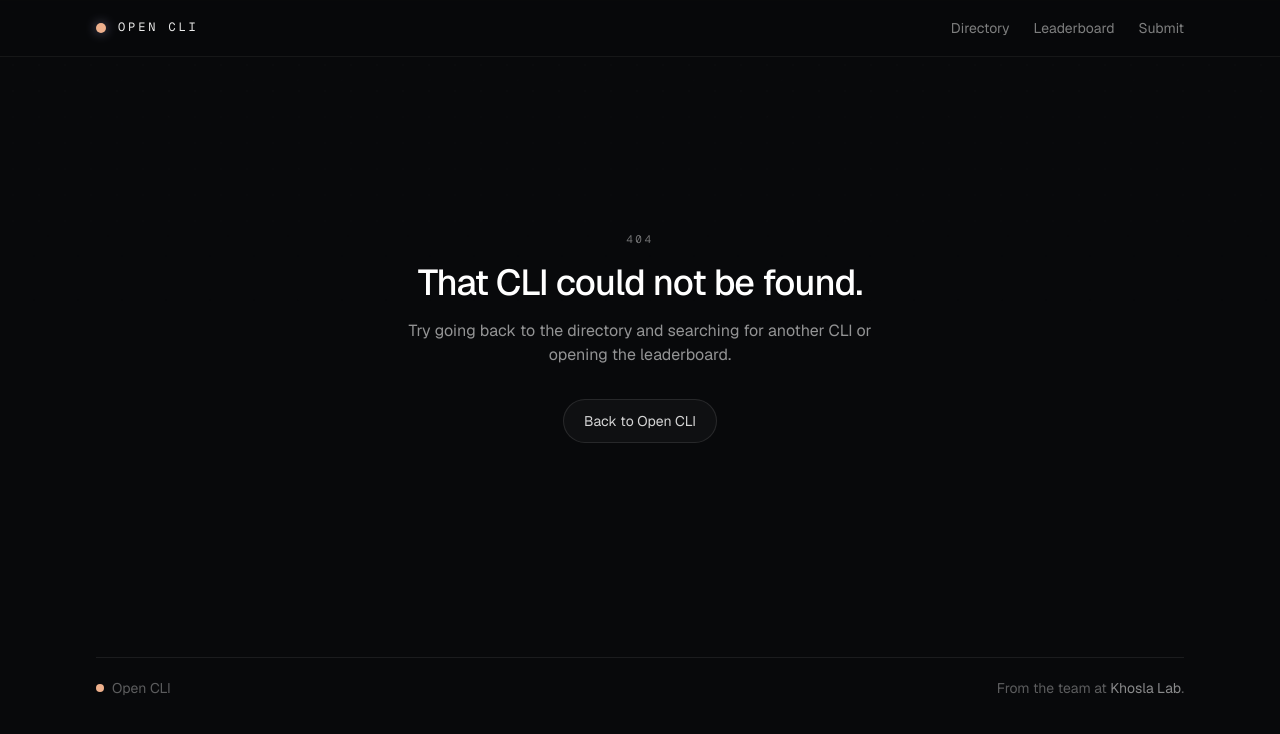
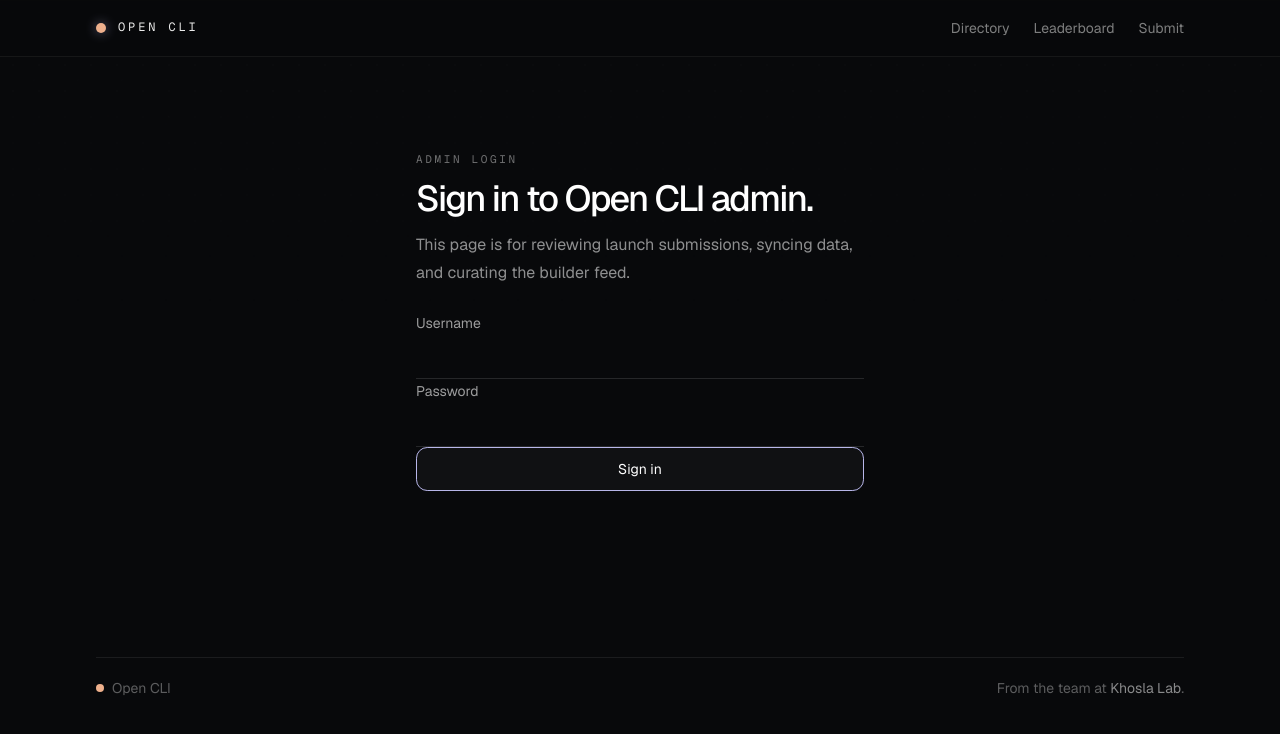
Before and after one commit to gvkhosla/open-cli, a Next.js app: page /admin/login in a window 1280 px wide. Before the commit this address had no page. Shown: the top 734 px of the page. Built offline with nearby package versions, Linux system fonts and the light colour scheme.

Commit message:
Add protected admin login and content sync flow

```diff
--- a/middleware.ts
+++ b/middleware.ts
@@ -1,13 +1,6 @@
 import { NextResponse, type NextRequest } from "next/server";
 
-function unauthorizedResponse() {
-  return new NextResponse("Authentication required", {
-    status: 401,
-    headers: {
-      "WWW-Authenticate": 'Basic realm="Open CLI Admin"',
-    },
-  });
-}
+const ADMIN_COOKIE = "opencli_admin";
 
 export function middleware(request: NextRequest) {
   const adminUser = process.env.ADMIN_USERNAME;
@@ -17,20 +10,26 @@
     return NextResponse.next();
   }
 
-  const authHeader = request.headers.get("authorization");
-  if (!authHeader?.startsWith("Basic ")) {
-    return unauthorizedResponse();
+  const pathname = request.nextUrl.pathname;
+  const isLoginPage = pathname === "/admin/login";
+  const isLoginApi = pathname === "/api/admin/login";
+
+  if (isLoginPage || isLoginApi) {
+    return NextResponse.next();
   }
 
-  const encoded = authHeader.split(" ")[1] ?? "";
-  const decoded = atob(encoded);
-  const [username, password] = decoded.split(":");
-
-  if (username !== adminUser || password !== adminPassword) {
-    return unauthorizedResponse();
+  const cookie = request.cookies.get(ADMIN_COOKIE)?.value;
+  if (cookie === adminPassword) {
+    return NextResponse.next();
   }
 
-  return NextResponse.next();
+  if (pathname.startsWith("/api/")) {
+    return NextResponse.json({ ok: false, error: "Unauthorized" }, { status: 401 });
+  }
+
+  const loginUrl = new URL("/admin/login", request.url);
+  loginUrl.searchParams.set("next", pathname);
+  return NextResponse.redirect(loginUrl);
 }
 
 export const config = {
--- /dev/null
+++ b/src/app/admin/login/page.tsx
@@ -0,0 +1,17 @@
+import type { Metadata } from "next";
+
+import { AdminLoginView } from "@/components/admin-login-view";
+
+export const metadata: Metadata = {
+  title: "Admin Login",
+  description: "Sign in to review launch submissions and manage builder launches.",
+};
+
+type AdminLoginPageProps = {
+  searchParams: Promise<{ next?: string }>;
+};
+
+export default async function AdminLoginPage({ searchParams }: AdminLoginPageProps) {
+  const params = await searchParams;
+  return <AdminLoginView nextPath={params.next || "/admin"} />;
+}
--- /dev/null
+++ b/src/app/api/admin/login/route.ts
@@ -0,0 +1,33 @@
+import { cookies } from "next/headers";
+import { NextResponse } from "next/server";
+
+const ADMIN_COOKIE = "opencli_admin";
+
+export async function POST(request: Request) {
+  const body = (await request.json()) as { username?: string; password?: string };
+
+  if (
+    body.username !== process.env.ADMIN_USERNAME ||
+    body.password !== process.env.ADMIN_PASSWORD ||
+    !process.env.ADMIN_PASSWORD
+  ) {
+    return NextResponse.json({ ok: false, error: "Invalid credentials" }, { status: 401 });
+  }
+
+  const cookieStore = await cookies();
+  cookieStore.set(ADMIN_COOKIE, process.env.ADMIN_PASSWORD, {
+    httpOnly: true,
+    secure: true,
+    sameSite: "lax",
+    path: "/",
+    maxAge: 60 * 60 * 12,
+  });
+
+  return NextResponse.json({ ok: true });
+}
+
+export async function DELETE() {
+  const cookieStore = await cookies();
+  cookieStore.delete(ADMIN_COOKIE);
+  return NextResponse.json({ ok: true });
+}
--- a/src/components/admin-actions.tsx
+++ b/src/components/admin-actions.tsx
@@ -1,8 +1,10 @@
 "use client";
 
+import { useRouter } from "next/navigation";
 import { useState } from "react";
 
 export function AdminActions() {
+  const router = useRouter();
   const [state, setState] = useState<"idle" | "loading" | "success" | "error">("idle");
   const [message, setMessage] = useState<string>("");
 
@@ -30,8 +32,15 @@
     }
   }
 
+  async function signOut() {
+    await fetch("/api/admin/login", { method: "DELETE" });
+    router.push("/admin/login");
+    router.refresh();
+  }
+
   return (
     <div className="space-y-3">
+      <div className="flex flex-col gap-3 sm:flex-row">
         <button
           type="button"
           onClick={runSync}
@@ -40,6 +49,14 @@
         >
           {state === "loading" ? "Syncing..." : "Sync latest launch data"}
         </button>
+        <button
+          type="button"
+          onClick={signOut}
+          className="inline-flex h-10 items-center justify-center rounded-md border border-white/10 px-4 text-sm text-white/72 transition hover:border-white/18 hover:text-white"
+        >
+          Sign out
+        </button>
+      </div>
       {message ? (
         <div
           className={`text-sm ${
--- /dev/null
+++ b/src/components/admin-login-view.tsx
@@ -0,0 +1,90 @@
+"use client";
+
+import type { FormEvent } from "react";
+import { useState } from "react";
+import { useRouter } from "next/navigation";
+
+import { SiteHeader } from "@/components/site-header";
+
+type AdminLoginViewProps = {
+  nextPath: string;
+};
+
+export function AdminLoginView({ nextPath }: AdminLoginViewProps) {
+  const router = useRouter();
+
+  const [username, setUsername] = useState("");
+  const [password, setPassword] = useState("");
+  const [status, setStatus] = useState<"idle" | "loading" | "error">("idle");
+  const [message, setMessage] = useState("");
+
+  async function onSubmit(event: FormEvent<HTMLFormElement>) {
+    event.preventDefault();
+    setStatus("loading");
+    setMessage("");
+
+    const response = await fetch("/api/admin/login", {
+      method: "POST",
+      headers: {
+        "Content-Type": "application/json",
+      },
+      body: JSON.stringify({ username, password }),
+    });
+
+    const data = (await response.json()) as { ok: boolean; error?: string };
+
+    if (!response.ok || !data.ok) {
+      setStatus("error");
+      setMessage(data.error || "Could not sign in.");
+      return;
+    }
+
+    router.push(nextPath);
+    router.refresh();
+  }
+
+  return (
+    <>
+      <SiteHeader />
+      <main className="mx-auto flex min-h-[70vh] w-full max-w-6xl flex-col justify-center px-4 pb-16 pt-8 sm:px-6 lg:px-8">
+        <div className="mx-auto w-full max-w-md space-y-6">
+          <div>
+            <div className="section-kicker">Admin login</div>
+            <h1 className="mt-3 text-4xl font-medium tracking-[-0.05em] text-white">Sign in to Open CLI admin.</h1>
+            <p className="mt-3 text-base leading-7 text-white/54">
+              This page is for reviewing launch submissions, syncing data, and curating the builder feed.
+            </p>
+          </div>
+
+          <form onSubmit={onSubmit} className="space-y-4">
+            <label className="space-y-2 text-sm text-white/60">
+              <span>Username</span>
+              <input
+                value={username}
+                onChange={(event) => setUsername(event.target.value)}
+                className="h-11 w-full border-b border-white/12 bg-transparent px-0 text-white outline-none focus:border-[var(--accent-lilac)]"
+              />
+            </label>
+            <label className="space-y-2 text-sm text-white/60">
+              <span>Password</span>
+              <input
+                type="password"
+                value={password}
+                onChange={(event) => setPassword(event.target.value)}
+                className="h-11 w-full border-b border-white/12 bg-transparent px-0 text-white outline-none focus:border-[var(--accent-lilac)]"
+              />
+            </label>
+            <button
+              type="submit"
+              disabled={status === "loading"}
+              className="inline-flex h-11 w-full items-center justify-center rounded-md border border-[var(--accent-lilac)] bg-white/[0.03] px-4 text-sm text-white transition hover:bg-white/[0.05] disabled:cursor-not-allowed disabled:opacity-60"
+            >
+              {status === "loading" ? "Signing in..." : "Sign in"}
+            </button>
+            {message ? <div className="text-sm text-[var(--accent-rose)]">{message}</div> : null}
+          </form>
+        </div>
+      </main>
+    </>
+  );
+}
```
Also changed, not shown: 2 other files (tests, documents, lock files or other folders). Lines whose indentation alone changed are shown as unchanged.
